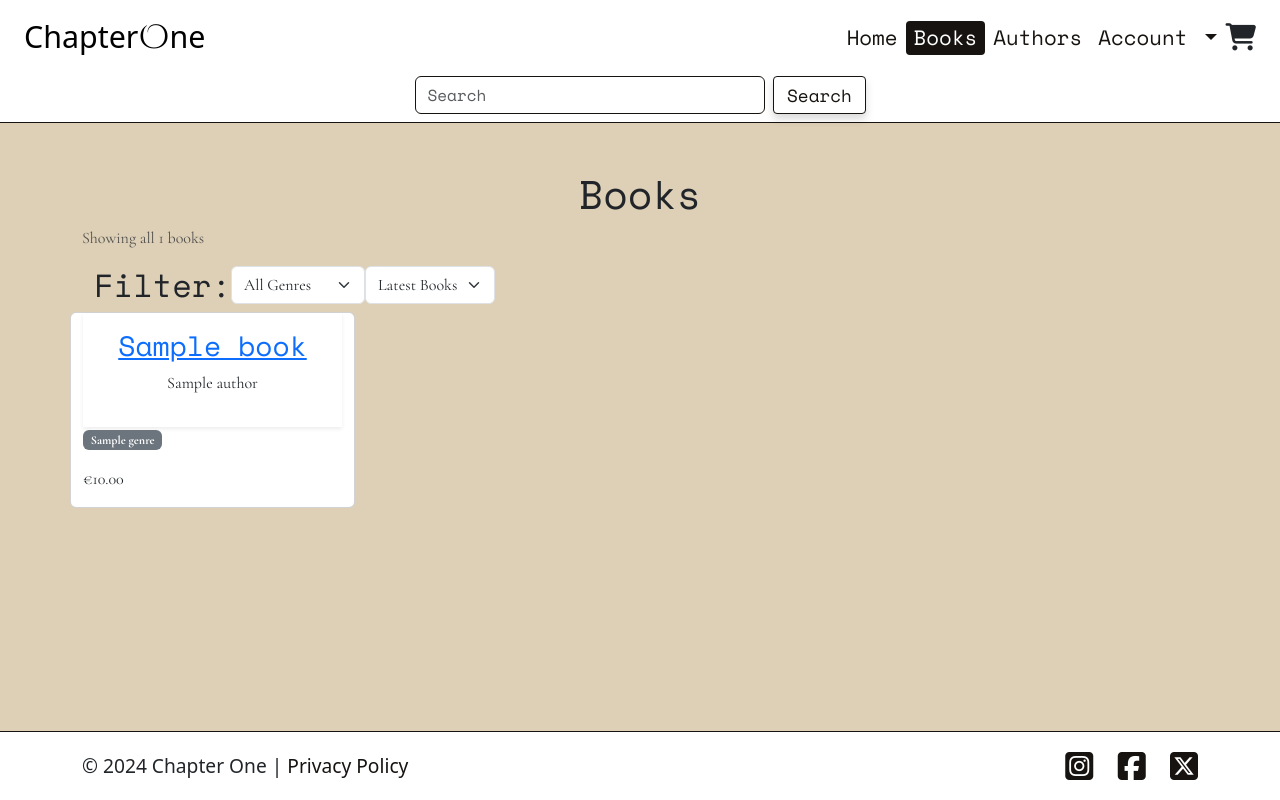
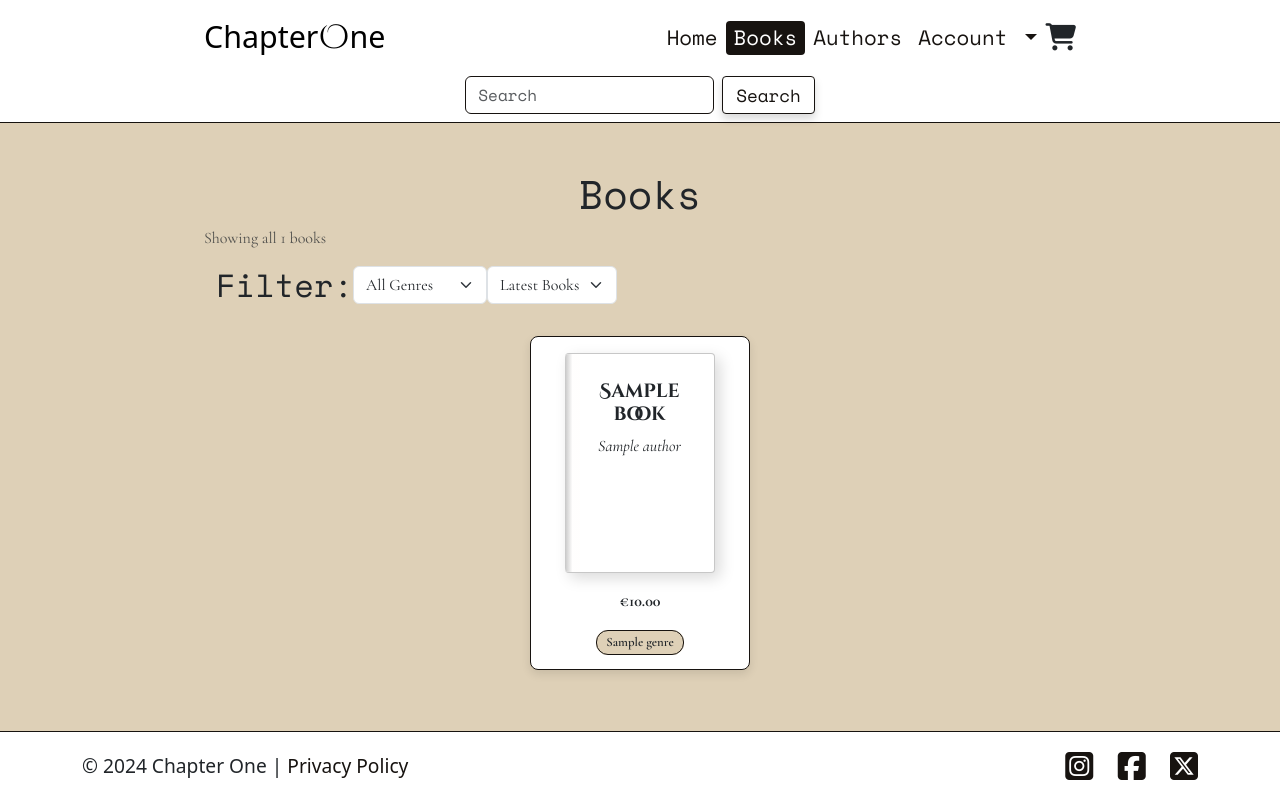
Before and after one commit to niekados/chapter-one, a Django app: page /books/ in a window 1280 px wide. Run offline with Django 4.2, Linux system fonts and the light colour scheme; tables that the repository leaves empty hold one stand-in row (values such as "Sample post"); some libraries are stand-ins or nearby versions.

Commit message:
feat: add book card styling

```diff
--- a/books/templates/books/books_list.html
+++ b/books/templates/books/books_list.html
@@ -85,22 +85,22 @@ Books
         {% endif %}
     </section>
 
-    <div class="row">
+    <div class="row g-4 justify-content-center pb-4 pt-4">
         {% for book in books %}
-        <div class="card col-3 mb-4">
-            <!-- Book div -->
-            <div class="p-3 text-center shadow-sm">
-                <h3 class="book-title">
-                    <a href="{% url 'book_detail' book.slug %}">{{ book.title }}</a>
-
-                </h3>
-                <p class="book-author">
-                    {{ book.author.name }}
-                </p>
-
+        <div class="col-12 col-md-5 col-lg-3 d-flex justify-content-center">
+            <!-- Book Card Wrapper -->
+            <div class="book-card-wrapper text-center">
+                <!-- Book Cover -->
+                <a href="{% url 'book_detail' book.slug %}" class="text-decoration-none text-dark">
+                    <div class="book-card {{ book.genre.name }}">
+                        <h3 class="book-title">{{ book.title }}</h3>
+                        <p class="book-author">{{ book.author.name }}</p>
+                    </div>
+                </a>
+                <!-- Price and Genre -->
+                <p class="book-price mt-3">€{{ book.price }}</p>
+                <span class="genre-badge {{ book.genre.name }}">{{ book.genre.friendly_name }}</span>
             </div>
-            <p><span class="badge bg-secondary">{{ book.genre }}</span></p>
-            <p>€{{ book.price }}</p>
         </div>
         {% empty %}
         <p class="text-center">No books available at the moment.</p>
@@ -111,7 +111,7 @@ Books
 <!-- Pagination -->
 {% if books.has_other_pages %}
 <nav aria-label="Page navigation">
-    <ul class="pagination justify-content-center">
+    <ul class="pagination justify-content-center text">
         {% if books.has_previous %}
         <li class="page-item">
             <a class="page-link"
--- a/books/views.py
+++ b/books/views.py
@@ -69,7 +69,7 @@ def all_books(request):
     current_sorting = request.GET.get('sort', 'latest_desc')
 
     # Pagination
-    paginator = Paginator(books, 6)
+    paginator = Paginator(books, 8)
     page = request.GET.get('page')
     books = paginator.get_page(page)
 
--- a/static/css/base.css
+++ b/static/css/base.css
@@ -254,7 +254,130 @@ span.decorative {
     font-style: italic;
 }
 
+/* Books */
+
+/* Book card wrapper */
+.book-card-wrapper {
+    border: 1px solid var(--smoky-black);
+    border-radius: 8px;
+    padding: 1rem;
+    background-color: var(--white);
+    box-shadow: 0 4px 10px rgba(0, 0, 0, 0.1);
+    transition: box-shadow 0.2s ease;
+    min-width: 220px;
+}
+
+/* Book hover effect */
+.book-card-wrapper:hover {
+    box-shadow: 0 6px 14px rgba(0, 0, 0, 0.15);
+}
+
+/* Book Cover */
+.book-card {
+    position: relative;
+    width: 150px;
+    height: 220px;
+    background-color: var(--white);
+    box-shadow: 5px 5px 15px rgba(0, 0, 0, 0.15);
+    border: 1px solid #c7c7c7;
+    border-left: none;
+    border-radius: 4px;
+    padding: 1rem;
+    margin: 0 auto;
+    cursor: pointer;
+    transition: transform 0.2s ease, box-shadow 0.2s ease;
+}
+
+/* Spine Effect */
+.book-card::before {
+    content: '';
+    position: absolute;
+    width: 15px;
+    height: 100%;
+    left: 0;
+    top: 0;
+    background: linear-gradient(to right, #c7c7c7, #fffefdc3 50%);
+    border-radius: 4px 0 0 4px;
+}
+
+/* Hover effect for book cover */
+.book-card:hover {
+    transform: translateY(-5px);
+    box-shadow: 8px 8px 18px rgba(0, 0, 0, 0.2);
+}
+
+/* Title styling */
+.book-title {
+    font-family: var(--deco-font);
+    font-size: 1.2rem;
+    font-weight: 700;
+    margin-top: 10px;
+}
+
+/* Author styling */
+.book-author {
+    font-size: 1rem;
+    font-style: italic;
+    margin-top: 0.5rem;
+}
+
+/* Genre badge */
+.genre-badge {
+    border: 1px solid var(--smoky-black);
+    background-color: var(--dun);
+    padding: 0.2rem 0.6rem;
+    font-size: 0.8rem;
+    border-radius: 12px;
+    font-weight: 600;
+}
+
+/* Price styling */
+.book-price {
+    font-size: 1rem;
+    font-weight: 700;
+    margin-top: 0.5rem;
+}
+
+/* Genre colors */
+.crime {
+    background-color: #F9D3D3;
+}
+
+.fairy_tales {
+    background-color: #EADFF2;
+}
+
+.fantasy {
+    background-color: #E7E1F5;
+}
+
+.fiction {
+    background-color: #D4F4F4;
+}
+
+.horror {
+    background-color: #D9D9D9;
+}
+
+.mystery {
+    background-color: #D8E9F3;
+}
+
+.poetry {
+    background-color: #FDE3E3;
+}
+
+.romance {
+    background-color: #FFE5D9;
+}
+
+.science_fiction {
+    background-color: #f1f48e;
+}
+
 /* Shopping cart */
+
+/* Cart header */
 .cart-table th,
 .cart-table td {
     vertical-align: middle;
@@ -445,5 +568,8 @@ footer {
 
 /* Desktops and larger (1200px and larger) */
 @media screen and (min-width: 1200px) {
-
+    main, header.container-fluid {
+        padding-left: 15%;
+        padding-right: 15%;
+    }
 }
--- a/templates/allauth/account/base.html
+++ b/templates/allauth/account/base.html
@@ -3,7 +3,7 @@
 {% block content %}
 <div class="container py-5">
     <div class="row justify-content-center">
-        <div class="col-12 col-md-6 col-lg-4">
+        <div class="col-12 col-md-8 col-lg-6">
             <div class="allauth-form-inner-content">
                 {% block inner_content %}
                 {% endblock %}
```
